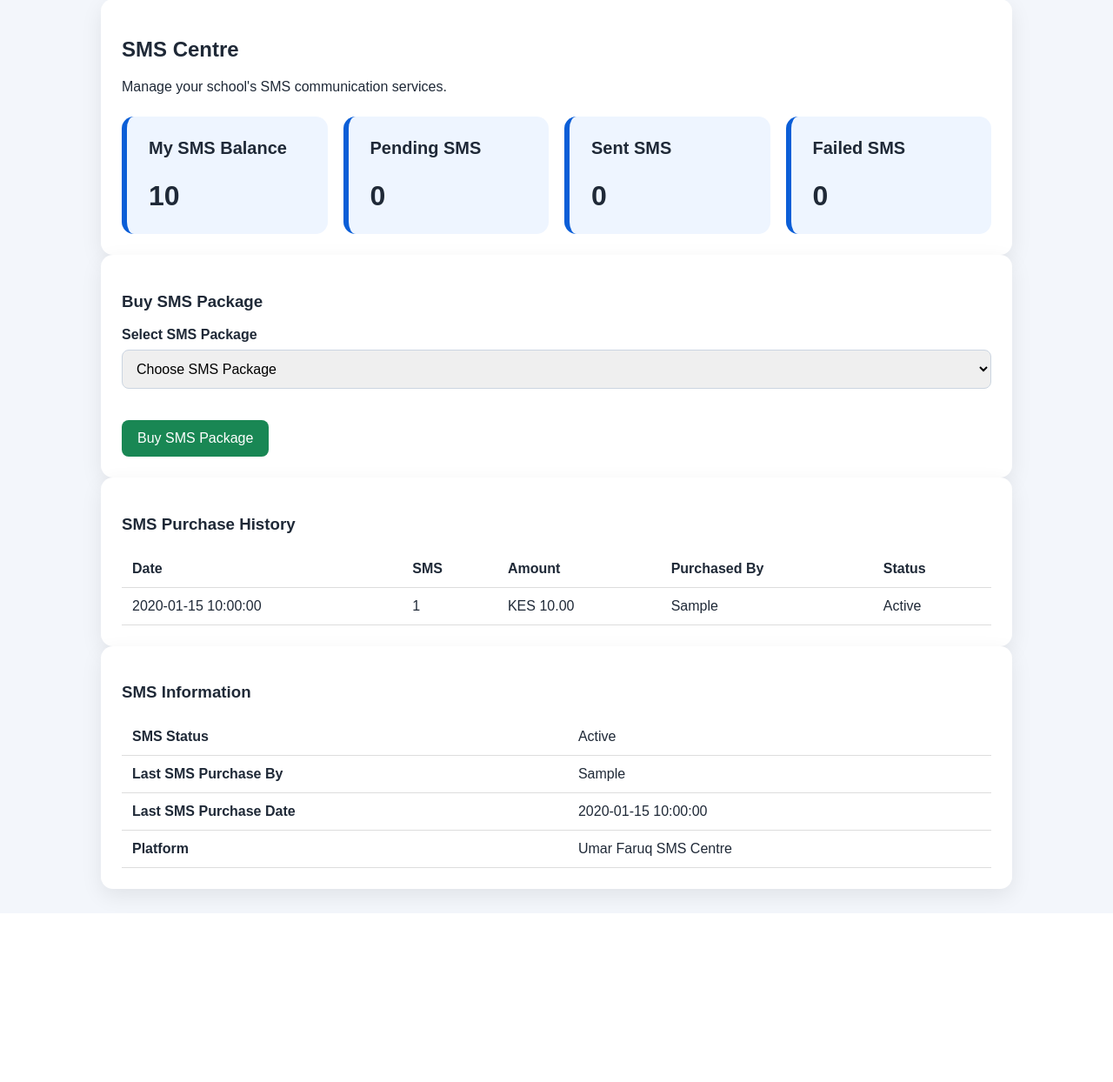
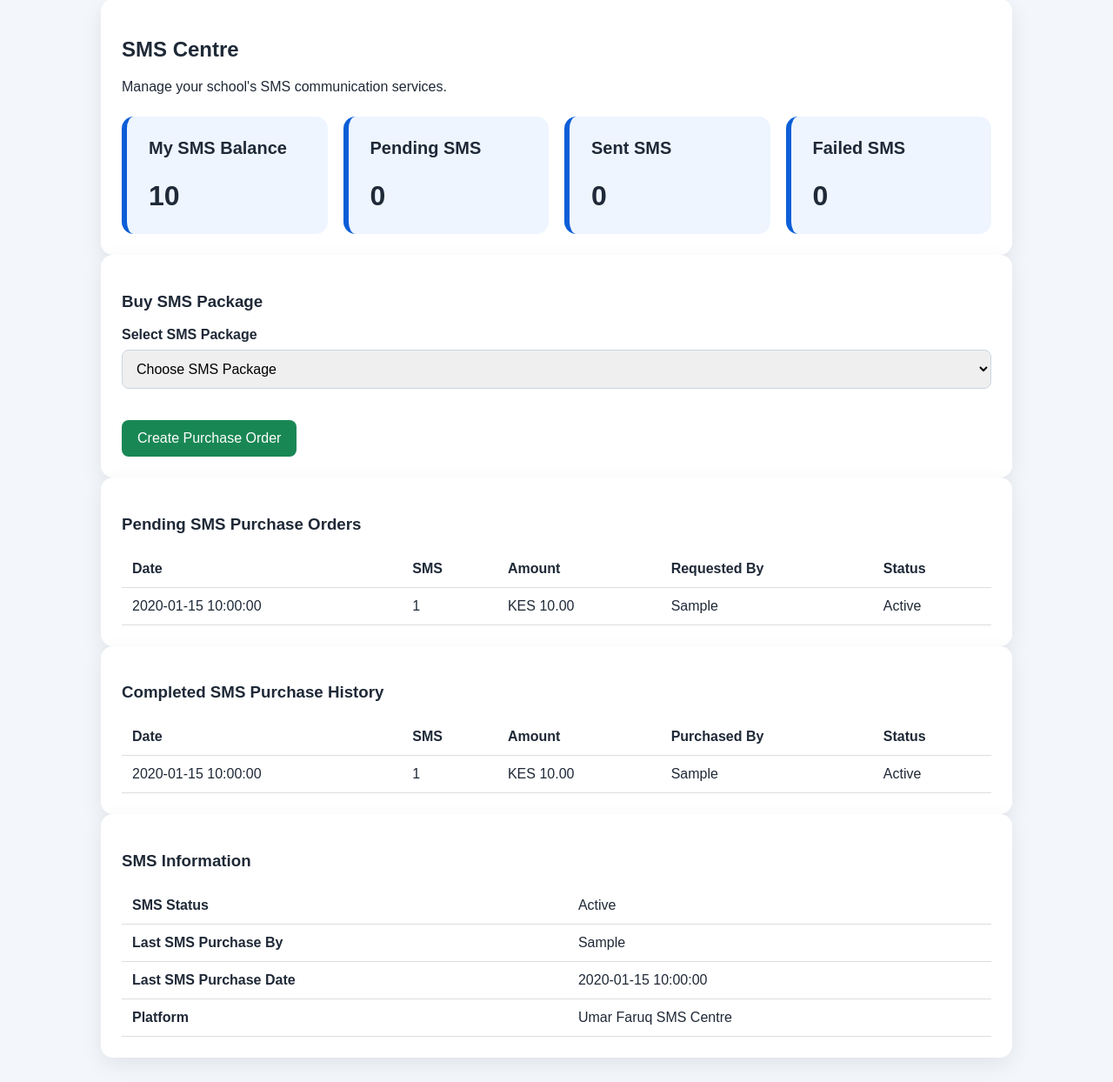
Before and after one commit to qaswar114/umar-faruq-school-system, a Flask app: page /sms_wallet in a window 1280 px wide. Shown: the part 199-1443 px from the top of the page at 87% size. Before the commit the page ends 1249 px from the top, so only its background shows below. Run offline with Flask 3, Linux system fonts and the light colour scheme; the visitor is signed in with stand-in values (Sample User, id 1); data comes from the database, SQL or seed files in the repository; tables that the repository leaves empty hold one stand-in row (values such as "Sample post").

Commit message:
Update sms_wallet.html

```diff
--- a/templates/sms_wallet.html
+++ b/templates/sms_wallet.html
@@ -44,13 +44,40 @@
         </select>
 
         <br><br>
-
-        <button class="btn green">Buy SMS Package</button>
+        <button class="btn green">Create Purchase Order</button>
     </form>
 </div>
 
 <div class="panel">
-    <h3>SMS Purchase History</h3>
+    <h3>Pending SMS Purchase Orders</h3>
+
+    <table>
+        <tr>
+            <th>Date</th>
+            <th>SMS</th>
+            <th>Amount</th>
+            <th>Requested By</th>
+            <th>Status</th>
+        </tr>
+
+        {% for p in purchases %}
+        <tr>
+            <td>{{ p.request_date }}</td>
+            <td>{{ p.package_sms }}</td>
+            <td>{{ money(p.amount) }}</td>
+            <td>{{ p.requested_by }}</td>
+            <td>{{ p.status }}</td>
+        </tr>
+        {% else %}
+        <tr>
+            <td colspan="5">No SMS purchase orders yet.</td>
+        </tr>
+        {% endfor %}
+    </table>
+</div>
+
+<div class="panel">
+    <h3>Completed SMS Purchase History</h3>
 
     <table>
         <tr>
@@ -71,7 +98,7 @@
         </tr>
         {% else %}
         <tr>
-            <td colspan="5">No SMS purchases yet.</td>
+            <td colspan="5">No completed SMS purchases yet.</td>
         </tr>
         {% endfor %}
     </table>
```
